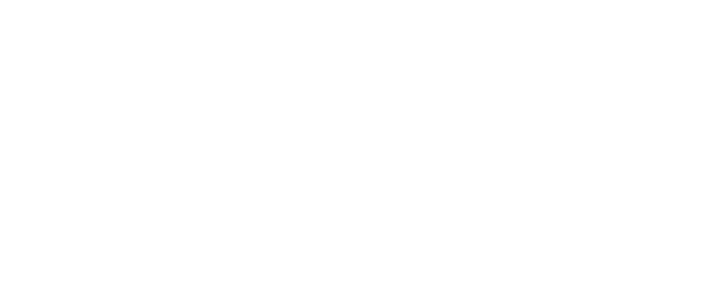
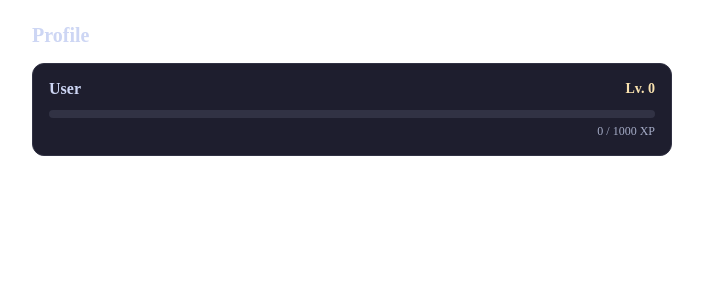
Before and after one commit to Guihal/------, a Nuxt app: page /profile in a window 1280 px wide. Before the commit this address had no page. Shown: the top 300 px of the page, without its empty margins (288-991 px from the left). Built offline with nearby package versions, Linux system fonts and the light colour scheme.

Commit message:
mvp-0-T14-ui-profile-level: profile screen + ProfileLevel component + tests

```diff
--- /dev/null
+++ b/app/components/profile/ProfileLevel.vue
@@ -0,0 +1,79 @@
+<script setup lang="ts">
+import { computed } from "vue"
+import { computeLevel, computeProgress, XP_PER_LEVEL } from "../../../core/domain/progression/compute"
+
+const props = defineProps<{
+  xp: number
+  name: string
+}>()
+
+const level = computed(() => computeLevel(props.xp))
+const progress = computed(() => computeProgress(props.xp))
+const progressPercent = computed(() => (progress.value / XP_PER_LEVEL) * 100)
+</script>
+
+<template>
+  <div class="profile-level" data-testid="profile-level">
+    <div class="profile-info">
+      <span class="profile-name" data-testid="profile-name">{{ props.name }}</span>
+      <span class="profile-level-badge" data-testid="profile-level-badge">Lv. {{ level }}</span>
+    </div>
+    <div class="xp-bar">
+      <div class="xp-bar-track">
+        <div
+          class="xp-bar-fill"
+          data-testid="xp-bar-fill"
+          :style="{ width: `${progressPercent}%` }"
+        />
+      </div>
+      <span class="xp-text" data-testid="xp-text">{{ progress }} / {{ XP_PER_LEVEL }} XP</span>
+    </div>
+  </div>
+</template>
+
+<style scoped>
+.profile-level {
+  background: #1e1e2e;
+  border: 1px solid #313244;
+  border-radius: 12px;
+  padding: 16px;
+}
+.profile-info {
+  display: flex;
+  align-items: center;
+  justify-content: space-between;
+  margin-bottom: 12px;
+}
+.profile-name {
+  font-size: 16px;
+  font-weight: 600;
+  color: #cdd6f4;
+}
+.profile-level-badge {
+  font-size: 14px;
+  font-weight: 700;
+  color: #f9e2af;
+}
+.xp-bar {
+  display: flex;
+  flex-direction: column;
+  gap: 6px;
+}
+.xp-bar-track {
+  height: 8px;
+  background: #313244;
+  border-radius: 4px;
+  overflow: hidden;
+}
+.xp-bar-fill {
+  height: 100%;
+  background: #a6e3a1;
+  border-radius: 4px;
+  transition: width 0.3s ease;
+}
+.xp-text {
+  font-size: 12px;
+  color: #a6adc8;
+  text-align: right;
+}
+</style>
--- /dev/null
+++ b/app/pages/profile.vue
@@ -0,0 +1,22 @@
+<script setup lang="ts">
+import { computed } from "vue"
+import { useProfileStore } from "../stores/useProfileStore"
+import ProfileLevel from "../components/profile/ProfileLevel.vue"
+
+const profileStore = useProfileStore()
+
+const name = computed(() => profileStore.profile?.name ?? "User")
+const xp = computed(() => profileStore.progression?.totalXp ?? 0)
+</script>
+
+<template>
+  <div class="page">
+    <h1 class="page-title">Profile</h1>
+    <ProfileLevel :name="name" :xp="xp" />
+  </div>
+</template>
+
+<style scoped>
+.page { max-width: 640px; margin: 0 auto; padding: 16px; }
+.page-title { margin: 0 0 16px; font-size: 20px; font-weight: 700; color: #cdd6f4; }
+</style>
```
Also changed, not shown: 1 other file (tests, documents, lock files or other folders).
